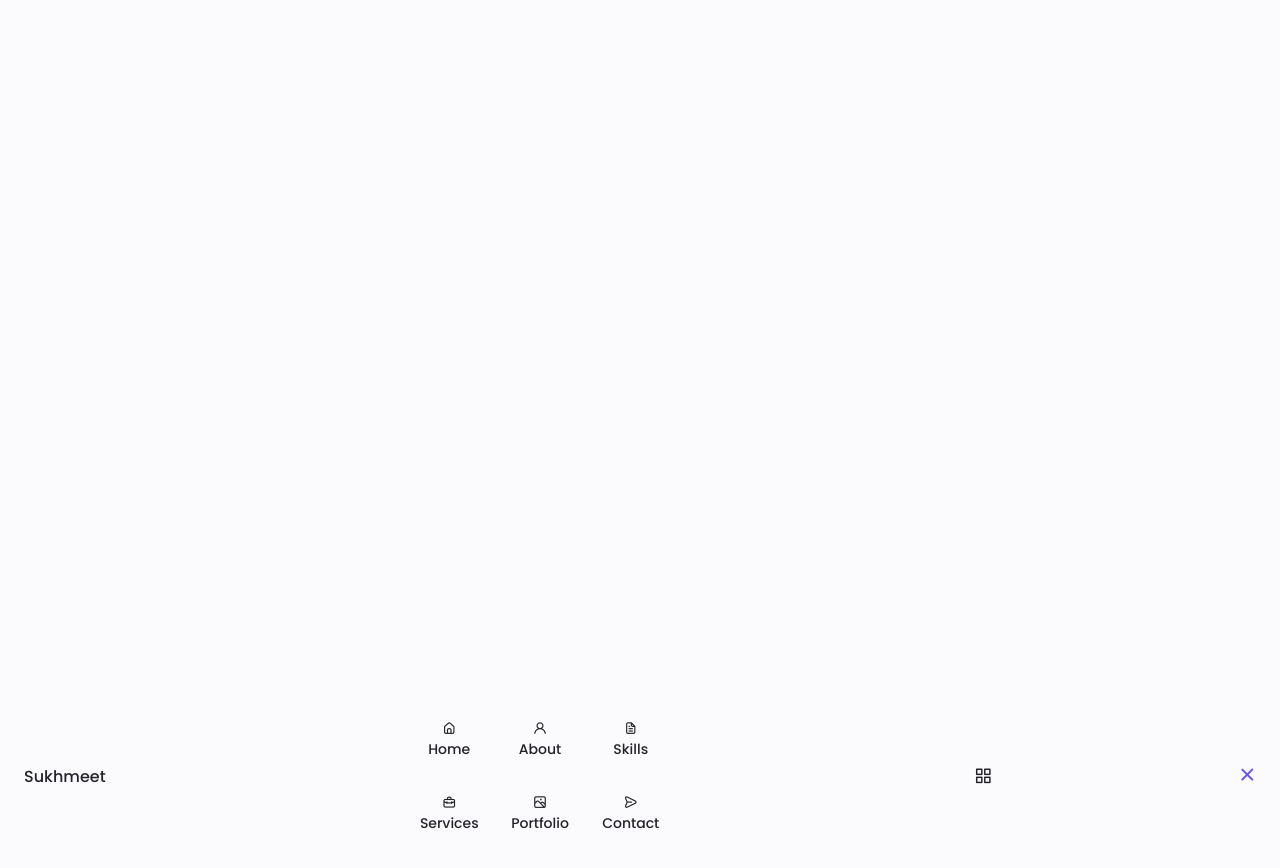
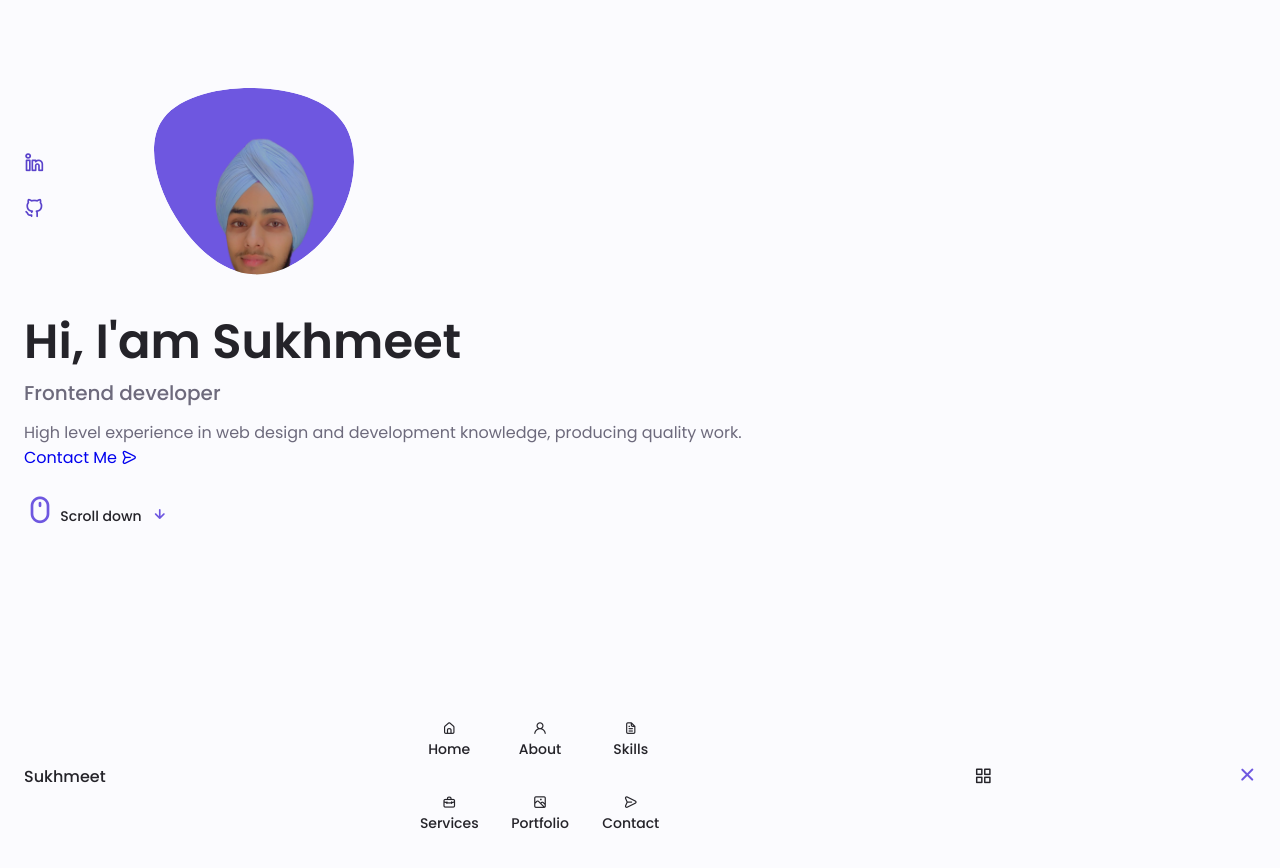
Before and after one commit to sukhmeetsingh-dev/Responsive-Portfolio, a plain HTML site: page index.html in a window 1280 px wide. Shown: the top 868 px of the page. Drawn offline with nearby package versions, Linux system fonts and the light colour scheme.

Commit message:
Home portion done

```diff
--- a/assets/css/styles.css
+++ b/assets/css/styles.css
@@ -247,7 +247,86 @@ img {
 
 
 /*==================== HOME ====================*/
+.home__container {
+  gap: 1rem;
+}
 
+.home__content {
+  grid-template-columns: .5fr 3fr;
+  padding-top: 3.5rem;
+  align-items: center;
+}
+
+.home__social {
+  display: grid;
+  grid-template-columns: max-content;
+  row-gap: 1rem;
+}
+
+.home__social-icon {
+  font-size: 1.25rem;
+  color: var(--first-color-alt);
+}
+
+.home__social-icon:hover {
+  color: var(--first-color-alt);
+}
+
+.home__blob {
+  width: 200px;
+  fill: var(--first-color);
+}
+
+.home__blob-img {
+  width: 170px;
+}
+
+.home__data {
+  grid-column: 1/3;
+}
+
+.home__title {
+  font-size: var(--big-font-size);
+}
+
+.home__subtitle {
+  font-size: var(--h3-font-size);
+  color: var(--text-color);
+  font-weight: var(--font-medium);
+  margin-bottom: var(--mb-0-75);
+}
+
+.home__descripton {
+  margin-bottom: var(--mb-2);
+}
+
+.home__scroll {
+  /* display: none; */
+}
+
+.home__scroll-button {
+  color: var(--first-color);
+  transition: .3s;
+}
+
+.home__scroll-button:hover {
+  transform: translateY(0.25rem);
+}
+
+.home__scroll-mouse {
+  font-size: 2rem;
+}
+
+.home__scroll-name {
+  font-size: var(--small-font-size);
+  color: var(--title-color);
+  font-weight: var(--font-medium);
+  margin-right: var(--mb-0-25);
+}
+
+.home__scroll-arrow {
+  font-size: 1.25rem;
+}
 
 /*==================== BUTTONS ====================*/
 
--- a/assets/js/main.js
+++ b/assets/js/main.js
@@ -20,7 +20,14 @@ if(navClose) {
 }
 
 /*==================== REMOVE MENU MOBILE ====================*/
+const navLink = document.querySelectorAll('.nav__link')
 
+function linkAction(){
+    const navMenu = document.getElementById('nav-menu')
+    // When we click on each nav__link, we remove the show-menu class
+    navMenu.classList.remove('show-menu')
+}
+navLink.forEach(n => n.addEventListener('click', linkAction))
 
 /*==================== ACCORDION SKILLS ====================*/
 
--- a/index.html
+++ b/index.html
@@ -69,7 +69,51 @@
         <main class="main">
             <!--==================== HOME ====================-->
             <section class="home section" id="home">
+              <div class="home__container container grid">
+                <div class="home__content grid">
+                    <div class="home__social">
+                        <a href="https://www.linkedin.com/in/sukhmeetsingh01" target="_blank" class="home__social-icon">
+                            <i class="uil uil-linkedin-alt"></i>
+                        </a>
+                        <a href="https://github.com/sukhmeetsingh-dev" target="_blank" class="home__social-icon">
+                            <i class="uil uil-github-alt"></i>
+                        </a>
+                    </div>
+                    <div class="home__img">
+                        <svg class="home__blob" viewBox="0 0 200 187" xmlns="http://www.w3.org/2000/svg" xmlns:xlink="http://www.w3.org/1999/xlink">
+                            <mask id="mask0" mask-type="alpha">
+                                <path d="M190.312 36.4879C206.582 62.1187 201.309 102.826 182.328 134.186C163.346 165.547
+                                130.807 187.559 100.226 186.353C69.6454 185.297 41.0228 161.023 21.7403 129.362C2.45775
+                                97.8511 -7.48481 59.1033 6.67581 34.5279C20.9871 10.1032 59.7028 -0.149132 97.9666
+                                0.00163737C136.23 0.303176 174.193 10.857 190.312 36.4879Z"/>
+                            </mask>
+                            <g mask="url(#mask0)">
+                                <path d="M190.312 36.4879C206.582 62.1187 201.309 102.826 182.328 134.186C163.346
+                                165.547 130.807 187.559 100.226 186.353C69.6454 185.297 41.0228 161.023 21.7403
+                                129.362C2.45775 97.8511 -7.48481 59.1033 6.67581 34.5279C20.9871 10.1032 59.7028
+                                -0.149132 97.9666 0.00163737C136.23 0.303176 174.193 10.857 190.312 36.4879Z"/>
+                                <image class="home__blob-img" x='12' y='18' xlink:href="assets/img/perfil.png"/>
+                            </g>
+                        </svg>
+                    </div>
+                    <div class="home__data">
+                        <h1 class="home__title">Hi, I'am Sukhmeet</h1>
+                        <h3 class="home__subtitle">Frontend developer</h3>
+                        <p class="home__description">High level experience in web design and development knowledge, producing quality work.</p>
+                        <a href="#contact" class="button button--flex">
+                           Contact Me <i class="uil uil-message button__icon"></i>
+                        </a>
+                    </div>
+                </div>
 
+                <div class="home__scroll">
+                    <a href="#about" class="home__scroll-button button--flex">
+                        <i class="uil uil-mouse-alt home__scroll-mouse"></i>
+                        <span class="home__scroll-name">Scroll down</span>
+                        <i class="uil uil-arrow-down home__scroll-arrow"></i>
+                    </a>
+                </div>
+              </div>
             </section>
 
             <!--==================== ABOUT ====================-->
```
